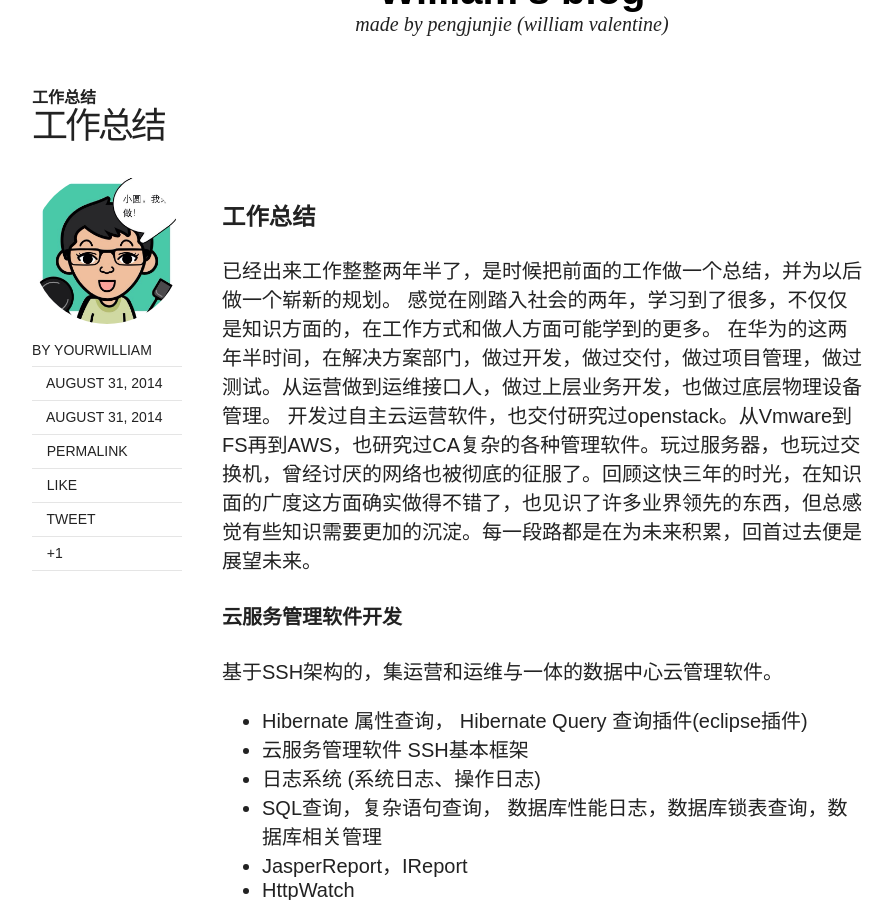
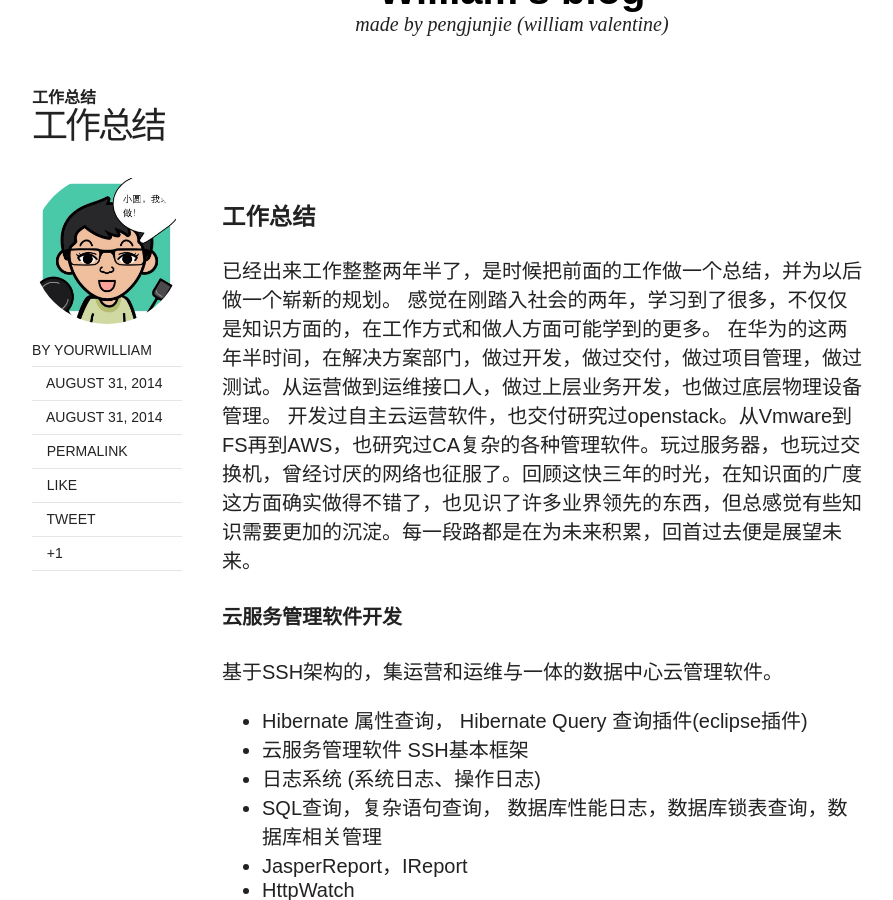
Before and after one commit to yourwilliam/william-blog, a Jekyll site: the page built from _posts/2014-08-31-work-experience-3years.md, in a window 1280 px wide and 900 px high, scrolled down 359 px. Shown: the whole window, without its empty margins (128-1021 px from the left). Built offline with Jekyll 4.4.1, drawn with Linux system fonts in a browser that asks for light colours; nearby versions of some CDN libraries; comment, search, counter and statistics services are not loaded.

Commit message:
update the work experience

```diff
--- a/_posts/2014-08-31-work-experience-3years.md
+++ b/_posts/2014-08-31-work-experience-3years.md
@@ -12,7 +12,7 @@ share: true
 ### 工作总结
 已经出来工作整整两年半了，是时候把前面的工作做一个总结，并为以后做一个崭新的规划。
 感觉在刚踏入社会的两年，学习到了很多，不仅仅是知识方面的，在工作方式和做人方面可能学到的更多。
-在华为的这两年半时间，在解决方案部门，做过开发，做过交付，做过项目管理，做过测试。从运营做到运维接口人，做过上层业务开发，也做过底层物理设备管理。 开发过自主云运营软件，也交付研究过openstack。从Vmware到FS再到AWS，也研究过CA复杂的各种管理软件。玩过服务器，也玩过交换机，曾经讨厌的网络也被彻底的征服了。回顾这快三年的时光，在知识面的广度这方面确实做得不错了，也见识了许多业界领先的东西，但总感觉有些知识需要更加的沉淀。每一段路都是在为未来积累，回首过去便是展望未来。
+在华为的这两年半时间，在解决方案部门，做过开发，做过交付，做过项目管理，做过测试。从运营做到运维接口人，做过上层业务开发，也做过底层物理设备管理。 开发过自主云运营软件，也交付研究过openstack。从Vmware到FS再到AWS，也研究过CA复杂的各种管理软件。玩过服务器，也玩过交换机，曾经讨厌的网络也征服了。回顾这快三年的时光，在知识面的广度这方面确实做得不错了，也见识了许多业界领先的东西，但总感觉有些知识需要更加的沉淀。每一段路都是在为未来积累，回首过去便是展望未来。
 
 ####云服务管理软件开发
 基于SSH架构的，集运营和运维与一体的数据中心云管理软件。
```
